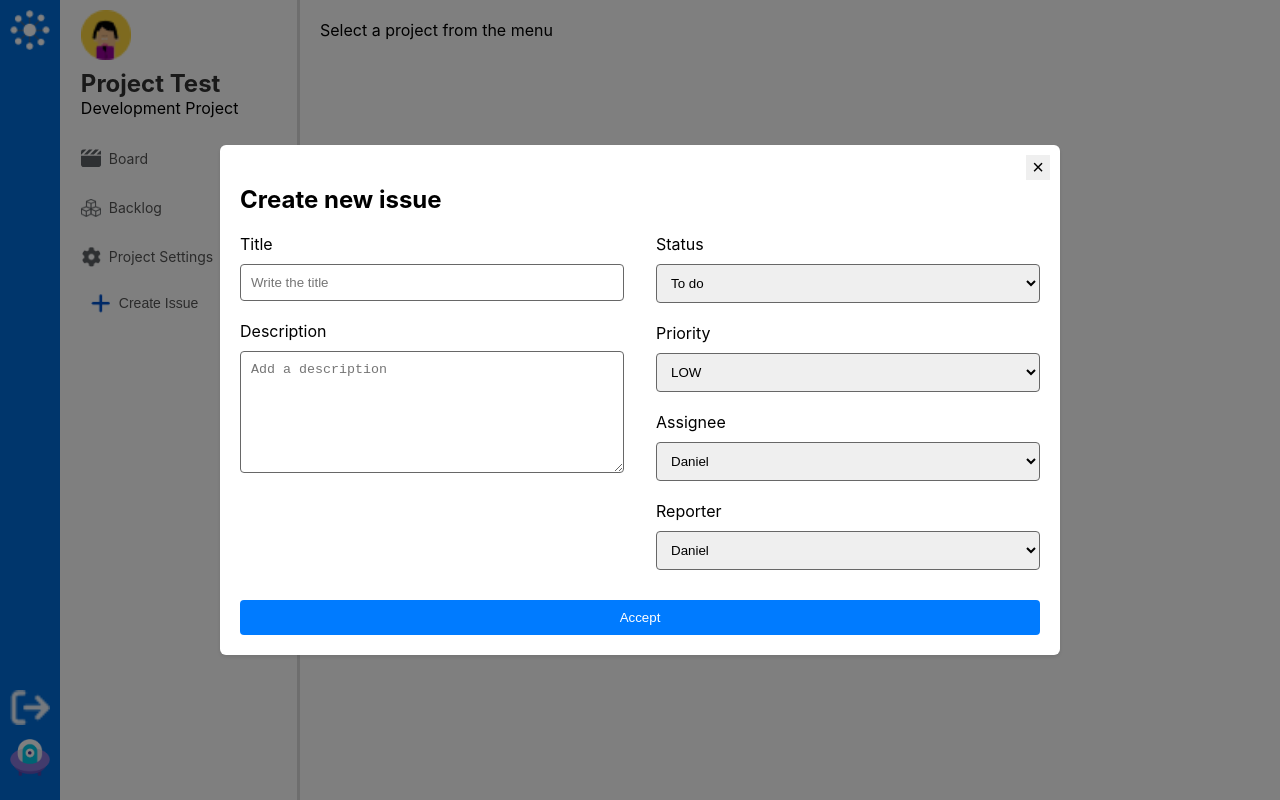
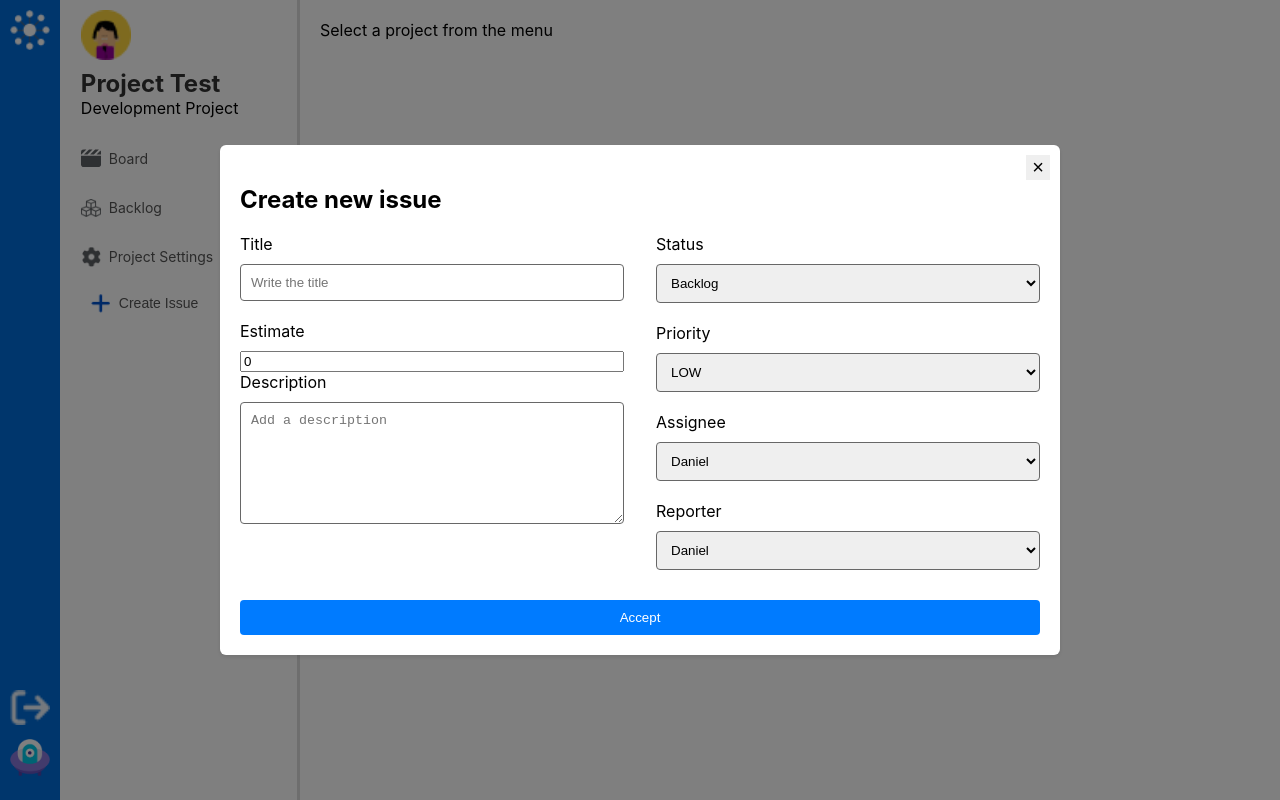
Before and after one commit to alan-kmathew/Usability_Testing_Project_Planning_Tool, a React (Create React App) app: page / in a window 1280 px wide. Both pictures are taken after a click on the button "Create Issue". Built offline with nearby package versions, Linux system fonts and the light colour scheme.

Commit message:
update-CreateIssue

```diff
--- a/src/components/CreateIssue.jsx
+++ b/src/components/CreateIssue.jsx
@@ -1,54 +1,60 @@
-import React, { useState } from "react";
-import axios from "axios";
-import "../styles/CreateIssue.css";
+import React, { useState } from 'react';
+import axios from 'axios';
+import '../styles/CreateIssue.css';
 
 const CreateIssue = ({ onClose }) => {
   const initialState = {
-    title: "",
-    description: "",
-    status: "To Do",
-    priority: "LOW",
-    assignee: "Daniel",
-    reporter: "Daniel",
+    title: '',
+    description: '',
+    status: 'Backlog',
+    priority: 'LOW',
+    assignee: 'Daniel',
+    reporter: 'Daniel',
+    estimate: 0
   };
 
   const [issue, setIssue] = useState(initialState);
+  const [estimate, setEstimate] = useState(0);
 
-  const assignees = ["Mark", "John", "Daniel"];
-  const reporters = ["Mark", "John", "Daniel"];
+  const assignees = ['Mark', 'John', 'Daniel'];
+  const reporters = ['Mark', 'John', 'Daniel'];
 
   const handleInputChange = (e) => {
     const { name, value } = e.target;
     setIssue({ ...issue, [name]: value });
   };
 
+  const handleEstimateChange = (e) => {
+    const value = parseInt(e.target.value);
+    setEstimate(value);
+  };
+
   const handleSubmit = async (e) => {
     e.preventDefault();
     try {
       const id = Math.floor(Math.random() * 10000000);
-      const issueWithId = { ...issue, id };
+      const time = new Date().toISOString();
+      const ticketNumber = Math.floor(Math.random() * 1000);
+      const ticketName = `T-${ticketNumber}`;
+      const issueWithId = { ...issue, id, estimate, time, ticketName };
 
-      console.log("Submitting issue:", issueWithId);
+      console.log('Submitting issue:', issueWithId);
 
-      const response = await axios.post(
-        "http://localhost:3009/api/issues",
-        issueWithId
-      );
+      const response = await axios.post('http://localhost:3009/api/issues', issueWithId);
 
       alert(response.data.message);
       setIssue(initialState);
+      setEstimate(0);
       onClose();
     } catch (error) {
-      console.error("There was an error creating the issue:", error);
+      console.error('There was an error creating the issue:', error);
     }
   };
 
   return (
     <div className="modal-overlay">
       <form onSubmit={handleSubmit} className="issue-form">
-        <button type="button" className="close-button" onClick={onClose}>
-          ×
-        </button>
+        <button type="button" className="close-button" onClick={onClose}>×</button>
         <h2>Create new issue</h2>
         <div className="form-row">
           <div className="form-column">
@@ -60,6 +66,16 @@ const CreateIssue = ({ onClose }) => {
               value={issue.title}
               onChange={handleInputChange}
               placeholder="Write the title"
+              required
+            />
+             <label htmlFor="estimate">Estimate</label>
+            <input
+              id="estimate"
+              name="estimate"
+              type="number"
+              value={estimate}
+              onChange={handleEstimateChange}
+              placeholder="Enter estimate"
               required
             />
             <label htmlFor="description">Description</label>
@@ -74,58 +90,32 @@ const CreateIssue = ({ onClose }) => {
           </div>
           <div className="form-column">
             <label htmlFor="status">Status</label>
-            <select
-              id="status"
-              name="status"
-              value={issue.status}
-              onChange={handleInputChange}
-            >
-              <option value="To Do">To do</option>
-              <option value="In Progress">In Progress</option>
-              <option value="Done">Done</option>
+            <select id="status" name="status" value={issue.status} onChange={handleInputChange}>
+              <option value="To Do">To Do</option>
+              <option value="Backlog">Backlog</option>
+
             </select>
             <label htmlFor="priority">Priority</label>
-            <select
-              id="priority"
-              name="priority"
-              value={issue.priority}
-              onChange={handleInputChange}
-            >
+            <select id="priority" name="priority" value={issue.priority} onChange={handleInputChange}>
               <option value="LOW">LOW</option>
               <option value="MEDIUM">MEDIUM</option>
               <option value="HIGH">HIGH</option>
             </select>
             <label htmlFor="assignee">Assignee</label>
-            <select
-              id="assignee"
-              name="assignee"
-              value={issue.assignee}
-              onChange={handleInputChange}
-            >
-              {assignees.map((assignee) => (
-                <option key={assignee} value={assignee}>
-                  {assignee}
-                </option>
+            <select id="assignee" name="assignee" value={issue.assignee} onChange={handleInputChange}>
+              {assignees.map(assignee => (
+                <option key={assignee} value={assignee}>{assignee}</option>
               ))}
             </select>
             <label htmlFor="reporter">Reporter</label>
-            <select
-              id="reporter"
-              name="reporter"
-              value={issue.reporter}
-              onChange={handleInputChange}
-            >
-              {reporters.map((reporter) => (
-                <option key={reporter} value={reporter}>
-                  {reporter}
-                </option>
+            <select id="reporter" name="reporter" value={issue.reporter} onChange={handleInputChange}>
+              {reporters.map(reporter => (
+                <option key={reporter} value={reporter}>{reporter}</option>
               ))}
             </select>
           </div>
         </div>
-        <button type="submit" className="accept-button">
-          Accept
-        </button>
+        <button type="submit" className="accept-button">Accept</button>
       </form>
     </div>
   );
```
